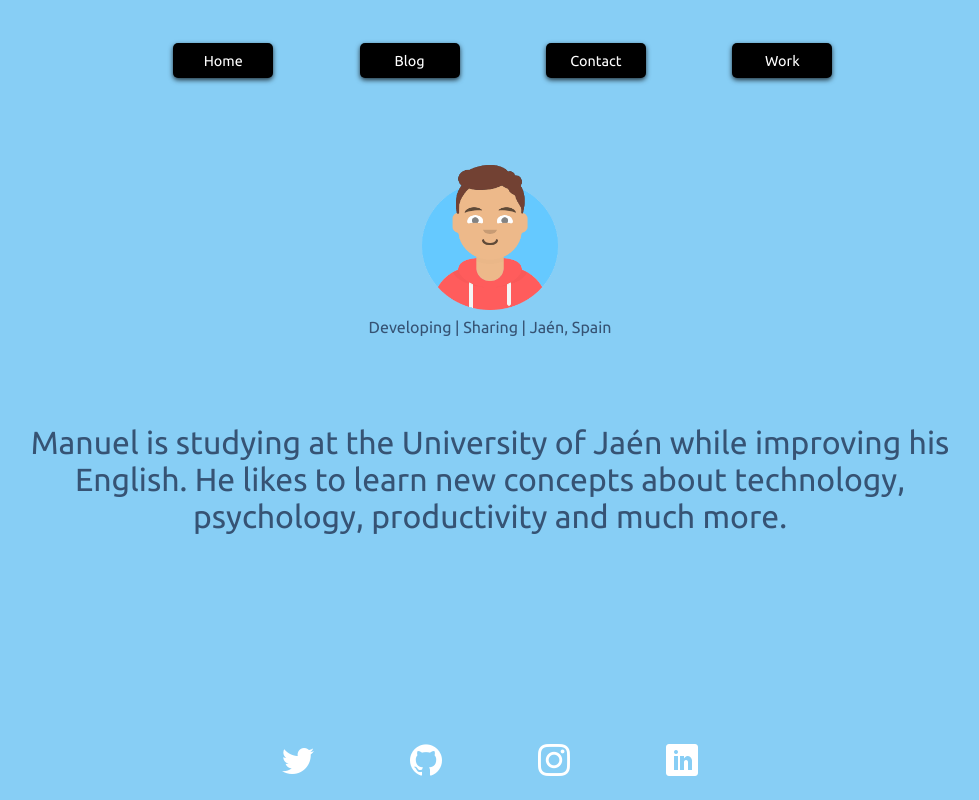
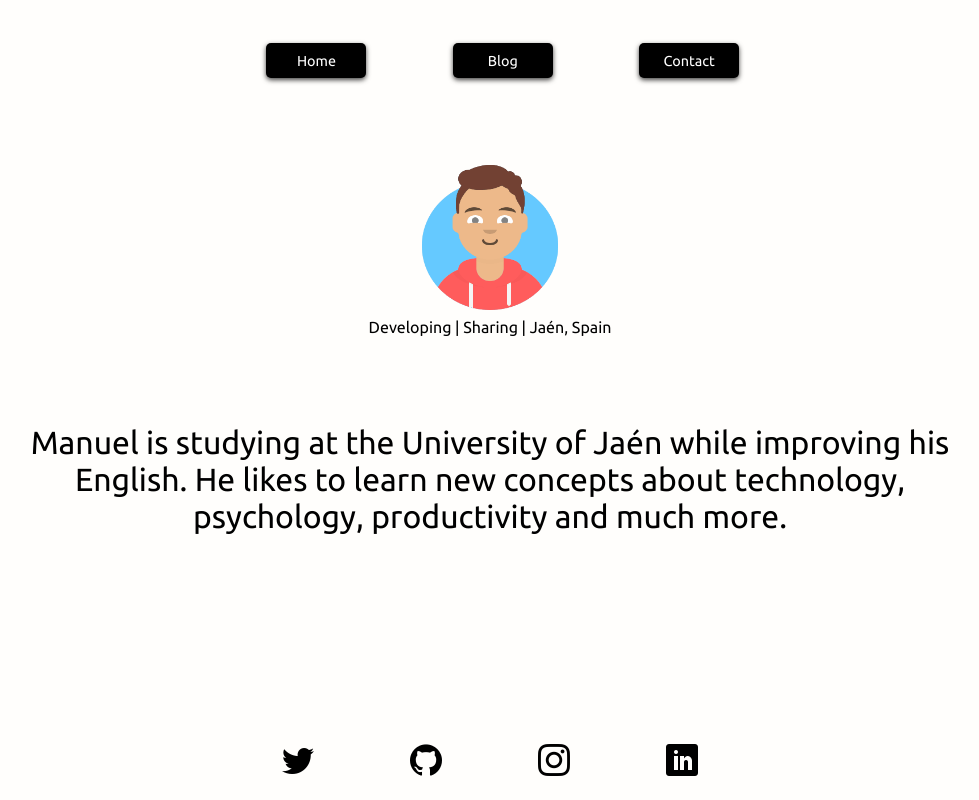
Before and after one commit to manuelalferez/personal-website, a React (Create React App) app: page / in a window 1280 px wide. Shown: the whole page, without its empty margins (150-1129 px from the left). Built offline with nearby package versions, Linux system fonts and the light colour scheme.

Commit message:
feat: Se ha quitado el enlace al apartado Work. Se ha dado un color blanco a la página de inicio

```diff
--- a/src/Component/Home/Home.css
+++ b/src/Component/Home/Home.css
@@ -36,15 +36,9 @@
     content: "\eac9";
   }
 
-  .icon-instagram {
+  .icon-instagram, .icon-twitter, .icon-github, .icon-linkedin {
     font-size: 2em;
-    color: white;
-    text-decoration: none;
-  }
-
-  .icon-twitter {
-    font-size: 2em;
-    color: white;
+    color: black;
     text-decoration: none;
   }
 
@@ -64,27 +58,15 @@
     color: darkgrey;
   }
 
-  .icon-github {
-    font-size: 2em;
-    color: white;
-    text-decoration: none;
-  }
-
-  .icon-linkedin {
-    font-size: 2em;
-    color: white;
-    text-decoration: none;
-  }
-
   .Home {
     height: 80vh;
     widows: 100vw;
-    background-color: #87CEF5;
+    background-color: #FFFEFC;
     display: grid;
     grid-template-areas: "picture-status" "description" "social";
     grid-template-rows: 25vh 45vh 10vh;
     padding-top: 20vh;
-    color: #365374;
+    color: black;
   }
 
   .Picture__Status {
--- a/src/data/NavBar/NavBarData.js
+++ b/src/data/NavBar/NavBarData.js
@@ -14,11 +14,11 @@ const data = [
     path: "/contact",
     alt: 'Contact'
   },
-  {
+ /* {
     content: "Work",
     path: "/work",
     alt: 'Work'
-  }
+  }*/
 ];
 
 export default data;
```
Also changed, not shown: 1 other file (tests, documents, lock files or other folders).
